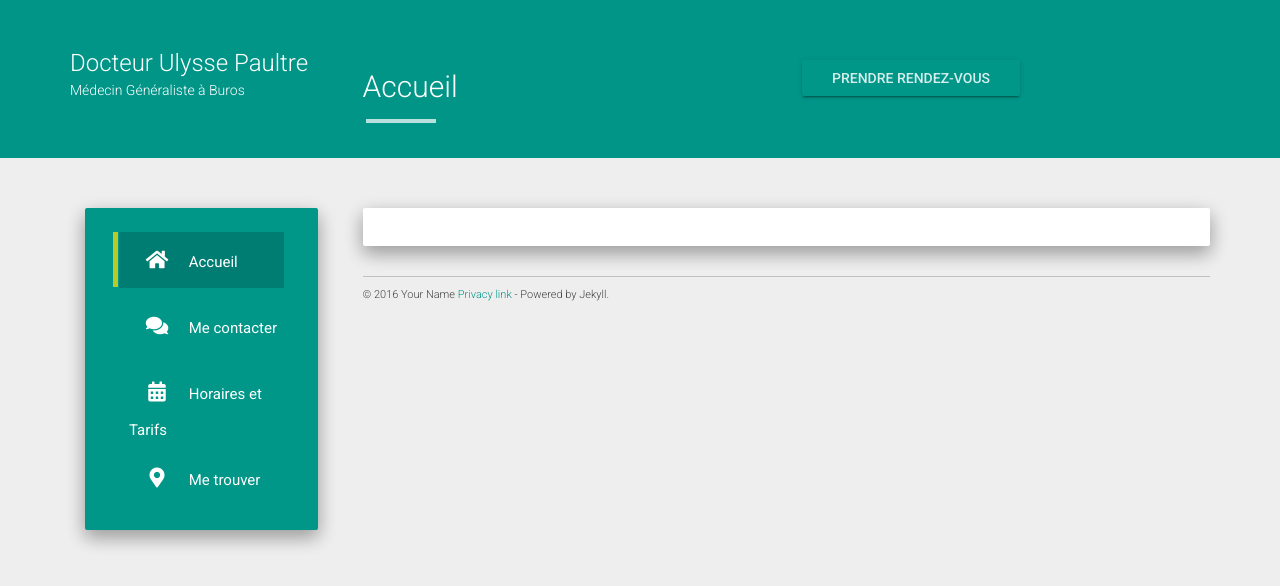
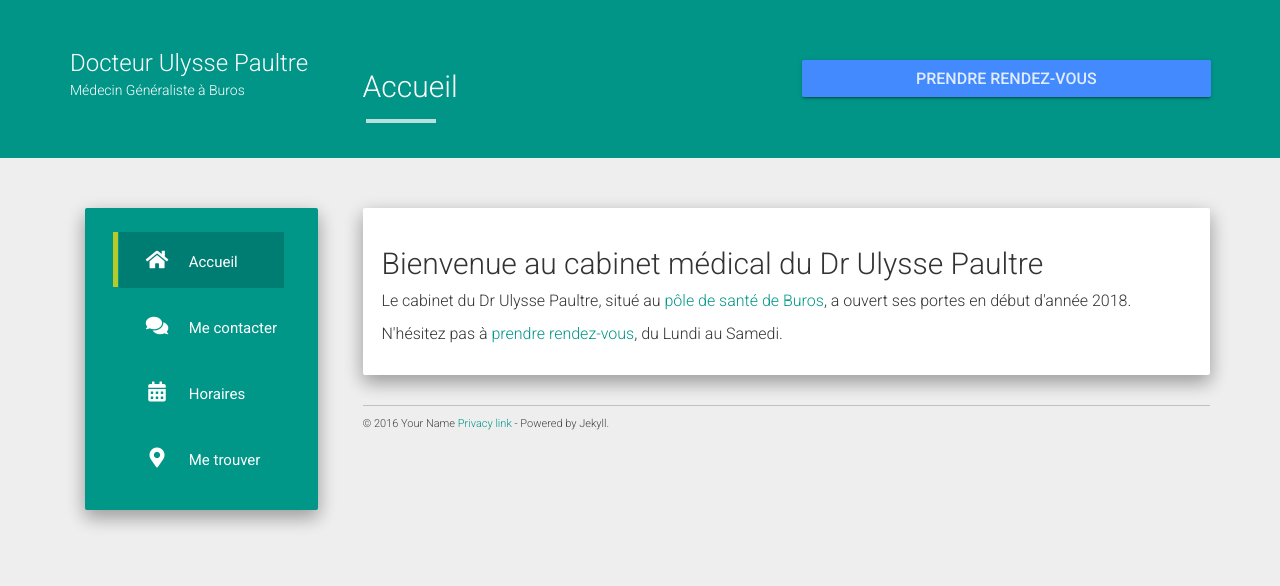
Before and after one commit to Benratelade/medecin-buros, a Jekyll site: the page built from index.html, in a window 1280 px wide. Shown: the top 586 px of the page. Built offline with Jekyll 4.4.1, drawn with Linux system fonts in a browser that asks for light colours; nearby versions of some CDN libraries; the list of posts is cut into pages by our own code.

Commit message:
Button colour fix

```diff
--- a/_data/urls.json
+++ b/_data/urls.json
@@ -11,7 +11,7 @@
     "icon": "fa-comments"
   },
     {
-    "text": "Horaires et Tarifs",
+    "text": "Horaires",
     "url": "/horaires-tarifs",
     "icon": "fa-calendar-alt"
   },
--- a/_includes/header.html
+++ b/_includes/header.html
@@ -18,7 +18,7 @@
             <h2 class="blog-title-pro {% if site.allowsearch ==  true %}col-md-6 col-sm-12 col-xs-12 {% endif %}">{{ page.title }}</h2>
             {% if site.allowsearch ==  true %}
             <div class="col-md-6 col-sm-12 col-xs-12">
-              <a class="btn btn-raised btn-primary" href="https://agenda.direct/rendez-vous/ulysse-paultre/buros/medecin-generaliste/10100863777" role="button" target="_blank">Prendre Rendez-vous</a>
+              <a class="btn btn-raised btn-primary book-now-button btn-block btn-lg" href="https://agenda.direct/rendez-vous/ulysse-paultre/buros/medecin-generaliste/10100863777" role="button" target="_blank">Prendre Rendez-vous</a>
             </div>
             {% endif %}
             </div>
--- /dev/null
+++ b/_sass/_custom.scss
@@ -0,0 +1,14 @@
+a {
+	&.btn {
+		&.btn-primary {
+			&.btn-raised{
+				&.book-now-button {
+					background-color: #448aff;
+					&:hover {
+						background-color: #2979ff;
+					}
+				}
+			}
+		}
+	}
+}
--- a/adresse.html
+++ b/adresse.html
@@ -13,7 +13,7 @@ permalink: /adresse
 							<br>64160 Buros
 							<br>Fixe : 05 59 84 89 78
 						</p>
-						<a href="#" class="card-link">Card link</a>
+						<a href="https://agenda.direct/rendez-vous/ulysse-paultre/buros/medecin-generaliste/10100863777" class="btn btn-raised btn-primary" target="_blank">Prendre rendez vous</a>
 					</div>
 				</div>
 			</div>
--- a/index.html
+++ b/index.html
@@ -2,3 +2,6 @@
 layout: page
 title: Accueil
 ---
+<h2>Bienvenue au cabinet médical du Dr Ulysse Paultre</h2>
+<p>Le cabinet du Dr Ulysse Paultre, situé au <a href="{{site.url}}//adresse">pôle de santé de Buros</a>, a ouvert ses portes en début d'année 2018. </p>
+<p>N'hésitez pas à <a href="{{site.url}}/me-contacter">prendre rendez-vous</a>, du Lundi au Samedi. </p>
--- a/me-contacter.html
+++ b/me-contacter.html
@@ -9,11 +9,11 @@ title: Me contacter
 			<div class="card-body">
 				<h5 class="card-title">Docteur PAULTRE Ulysse</h5>
 		 		<p class="card-text">Pôle de santé de buros
-					<br>60 chemin de l'église<
+					<br>60 chemin de l'église
 					<br>64160 Buros
 					<br>Fixe : 05 59 84 89 78
 				</p>
-				<a href="#" class="card-link">Card link</a>
+				<a href="https://agenda.direct/rendez-vous/ulysse-paultre/buros/medecin-generaliste/10100863777" class="btn btn-raised btn-primary" target="_blank">Prendre rendez vous</a>
 			</div>
 		</div>
 	</div>
--- a/static/css/projects.scss
+++ b/static/css/projects.scss
@@ -103,3 +103,5 @@ $text_size: 13px;
         .active { background: #ccc; }
     }
 }
+
+@import "custom";
```
